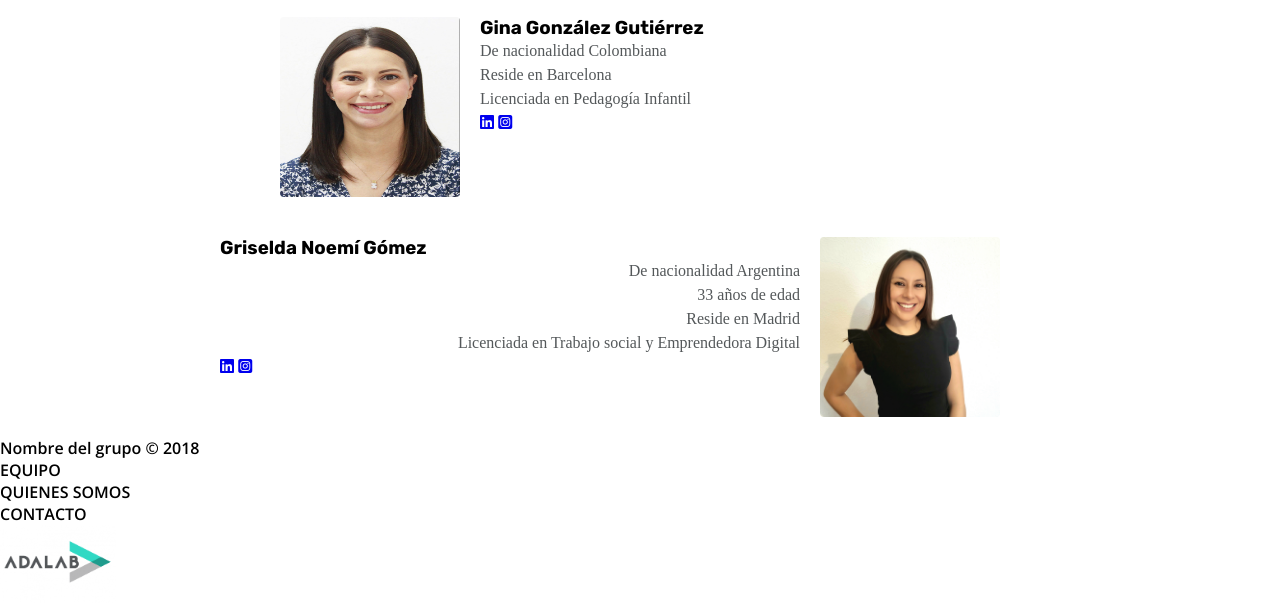
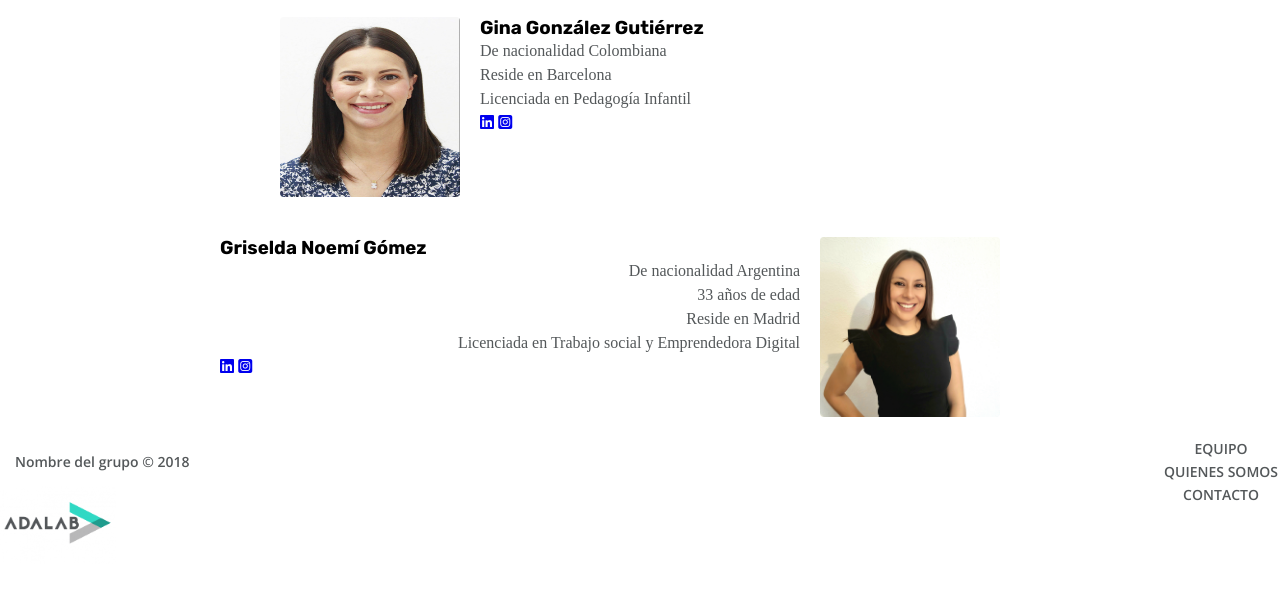
Before and after one commit to Ginagonzalezgut/Project-promo-Y-module-1-team-2, a plain HTML site: page index.html in a window 1280 px wide. Shown: the part 568-1176 px from the top of the page. After the commit the page ends 1137 px from the top, so only its background shows below. Drawn offline with nearby package versions, Linux system fonts and the light colour scheme.

Commit message:
Revert "estructura footer"
This reverts commit 9cc73a1642877b97bc29989465a83464e0a10ddc.

```diff
--- a/index.html
+++ b/index.html
@@ -64,16 +64,16 @@
       </div>
       </section>
     </main>
-    <footer class="footer">
-      <div>
+    <footer>
+        <h2>Nombre del grupo © 2018</h2>
+      <nav>
         <ul>
-          <li class="nombre">Nombre del grupo © 2018</li>
-          <li class="equipo">EQUIPO</li>
-          <li class="equipo">QUIENES SOMOS</li>
-          <li class="equipo">CONTACTO</li>
+          <li>EQUIPO</li>
+          <li>QUIENES SOMOS</li>
+          <li>CONTACTO</li>
         </ul>
-      </div>
-      <img class="imagen" src="./images/logo.png" />
+      </nav>
+      <img src="./images/logo.png"/>
     </footer>
   </body>
 </html>
```
